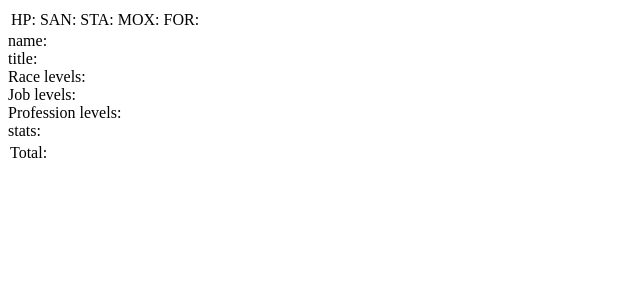
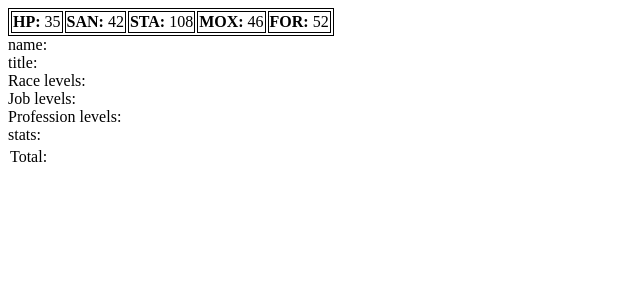
Before and after one commit to bscavan/GenericaOfflineUtils, an Angular app: page / in a window 1280 px wide. Shown: the top 300 px of the page, without its empty margins (0-640 px from the left). Built offline with nearby package versions, Linux system fonts and the light colour scheme.

Commit message:
Moving displays for pools into AttriuteBarComponent.

```diff
--- a/src/app/app.module.ts
+++ b/src/app/app.module.ts
@@ -4,12 +4,14 @@ import { NgModule } from '@angular/core';
 
 import { AppComponent } from './app.component';
 import { CharacterPageComponent } from './character-page/character-page.component';
+import { AttributeBarComponent } from './character-page/attribute-bar/attribute-bar.component';
 
 
 @NgModule({
   declarations: [
     AppComponent,
-    CharacterPageComponent
+    CharacterPageComponent,
+    AttributeBarComponent
   ],
   imports: [
     BrowserModule
--- /dev/null
+++ b/src/app/character-page/attribute-bar/attribute-bar.component.css
@@ -0,0 +1,3 @@
+.attribute-bar {
+	border: 1px solid black;
+  }
--- /dev/null
+++ b/src/app/character-page/attribute-bar/attribute-bar.component.html
@@ -0,0 +1,9 @@
+<table class="attribute-bar">
+	<tr class="attribute-bar">
+		<td class="attribute-bar"><b>HP:</b> {{this.getHP(characterFocus)}}</td>
+		<td class="attribute-bar"><b>SAN:</b> {{this.getSanity(characterFocus)}}</td>
+		<td class="attribute-bar"><b>STA:</b> {{this.getStamina(characterFocus)}}</td>
+		<td class="attribute-bar"><b>MOX:</b> {{this.getMoxie(characterFocus)}}</td>
+		<td class="attribute-bar"><b>FOR:</b> {{this.getFortune(characterFocus)}}</td>
+	</tr>
+</table>
--- /dev/null
+++ b/src/app/character-page/attribute-bar/attribute-bar.component.ts
@@ -0,0 +1,38 @@
+import { Component, OnInit, Input } from '@angular/core';
+import { Character } from '../../character/character';
+import { Pools } from '../../attribute-keys';
+
+@Component({
+	selector: 'app-attribute-bar',
+	templateUrl: './attribute-bar.component.html',
+	styleUrls: ['./attribute-bar.component.css']
+})
+export class AttributeBarComponent implements OnInit {
+
+	@Input() characterFocus: Character;
+
+	constructor() { }
+
+	ngOnInit() {
+	}
+
+	public getHP(character: Character): number {
+		return character.getPool(Pools.HEALTH_POINTS);
+	}
+
+	public getSanity(character: Character): number {
+		return character.getPool(Pools.SANITY);
+	}
+
+	public getStamina(character: Character): number {
+		return character.getPool(Pools.STAMINA);
+	}
+
+	public getMoxie(character: Character): number {
+		return character.getPool(Pools.MOXIE);
+	}
+
+	public getFortune(character: Character): number {
+		return character.getPool(Pools.FORTUNE);
+	}
+}
--- a/src/app/character-page/character-page.component.html
+++ b/src/app/character-page/character-page.component.html
@@ -1,13 +1,4 @@
-<table>
-	<tr>
-		<td>HP:</td>
-		<td>SAN:</td>
-		<td>STA:</td>
-		<td>MOX:</td>
-		<td>FOR:</td>
-	</tr>
-</table>
-
+<app-attribute-bar [characterFocus]="characterFocus"></app-attribute-bar>
 
 <div>name:</div>
 <div>title:</div>
--- a/src/app/character-page/character-page.component.ts
+++ b/src/app/character-page/character-page.component.ts
@@ -1,8 +1,4 @@
 import { Component, OnInit, Input } from '@angular/core';
-import { AttributeType, Attributes, Defenses, Pools, AttributeKeys } from '../attribute-keys';
-import { Attribute } from '@angular/compiler';
-import { AttributeSet } from '../attribute-set';
-import { Jaxby } from '../character/jaxby';
 import { Character } from '../character/character';
 
 
@@ -21,5 +17,4 @@ export class CharacterPageComponent implements OnInit {
 
 	ngOnInit() {
 	}
-
 }
```
Also changed, not shown: 1 other file (tests, documents, lock files or other folders).
